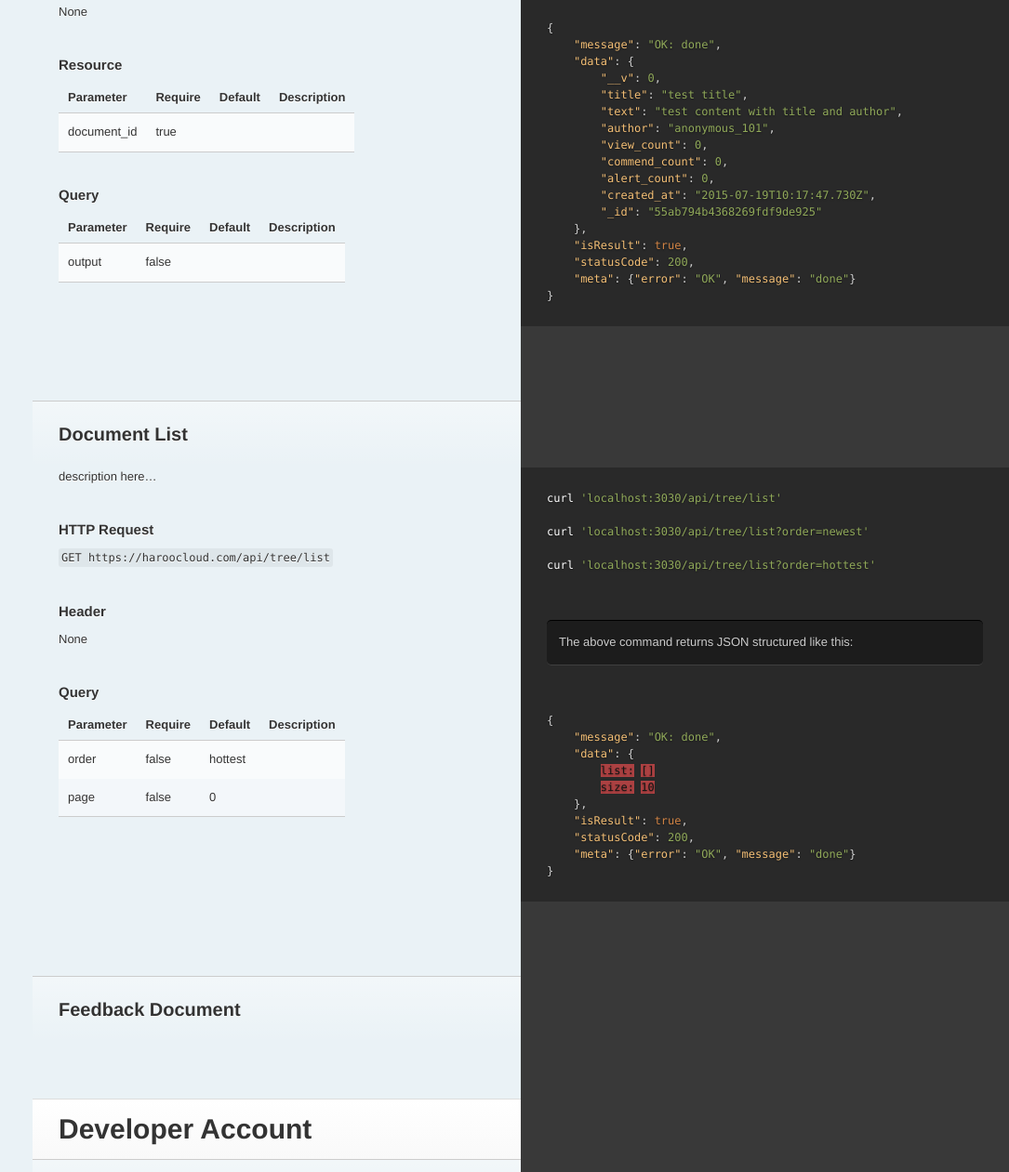
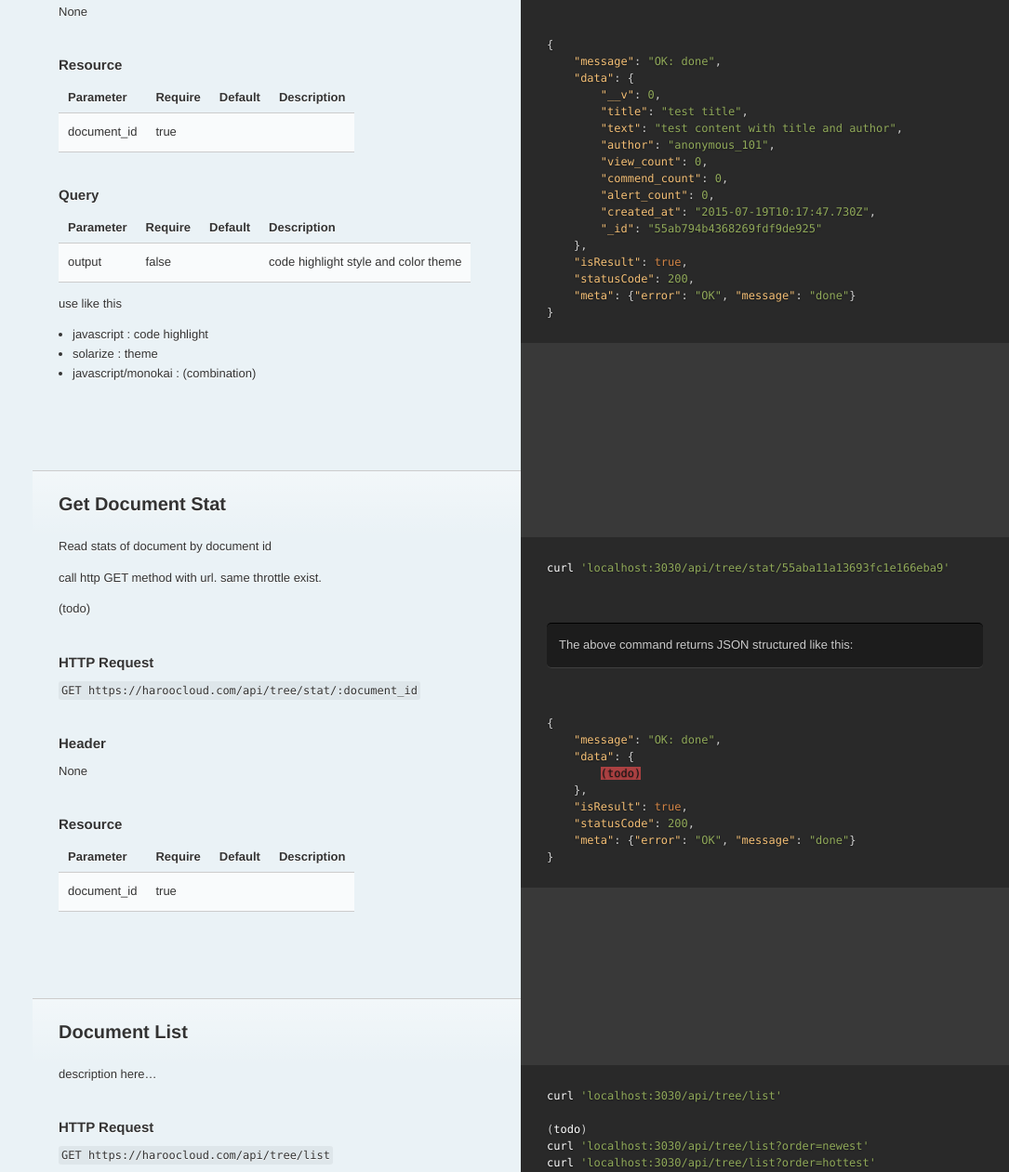
Before and after one commit to soomtong/haroo-cloud-core, a website: page static/dev/doc/index.html in a window 1280 px wide. Shown: the part 1304-2565 px from the top of the page at 93% size, without its empty margins (195-1280 px from the left). Drawn offline with nearby package versions, Linux system fonts and the light colour scheme.

Commit message:
`add` test with more api document

```diff
--- a/static/dev/doc/index.html
+++ b/static/dev/doc/index.html
@@ -123,6 +123,7 @@ but a little district exist here.</p>
 <h2 id="read-document">Read Document</h2>
 <pre class="highlight shell"><code>curl <span class="s1">'localhost:3030/api/tree/doc/55aba11a13693fc1e166eba9'</span>
 
+<span class="o">(</span>todo<span class="o">)</span>
 curl <span class="s1">'localhost:3030/api/tree/doc/55aba11a13693fc1e166eba9?output=clojure'</span>
 </code></pre>
 
@@ -192,6 +193,64 @@ curl <span class="s1">'localhost:3030/api/tree/doc/55aba11a13693fc1e166eba9?outp
 <td>output</td>
 <td>false</td>
 <td></td>
+<td>code highlight style and color theme</td>
+</tr>
+</tbody></table>
+
+<p>use like this</p>
+
+<ul>
+<li>javascript : code highlight</li>
+<li>solarize : theme</li>
+<li>javascript/monokai : (combination)</li>
+</ul>
+
+<h2 id="get-document-stat">Get Document Stat</h2>
+<pre class="highlight shell"><code>curl <span class="s1">'localhost:3030/api/tree/stat/55aba11a13693fc1e166eba9'</span>
+</code></pre>
+
+<blockquote>
+<p>The above command returns JSON structured like this:</p>
+</blockquote>
+<pre class="highlight json"><code><span class="p">{</span><span class="w">
+    </span><span class="nt">"message"</span><span class="p">:</span><span class="w"> </span><span class="s2">"OK: done"</span><span class="p">,</span><span class="w">
+    </span><span class="nt">"data"</span><span class="p">:</span><span class="w"> </span><span class="p">{</span><span class="w">
+        </span><span class="err">(todo)</span><span class="w">
+    </span><span class="p">},</span><span class="w">
+    </span><span class="nt">"isResult"</span><span class="p">:</span><span class="w"> </span><span class="kc">true</span><span class="p">,</span><span class="w">
+    </span><span class="nt">"statusCode"</span><span class="p">:</span><span class="w"> </span><span class="mi">200</span><span class="p">,</span><span class="w">
+    </span><span class="nt">"meta"</span><span class="p">:</span><span class="w"> </span><span class="p">{</span><span class="nt">"error"</span><span class="p">:</span><span class="w"> </span><span class="s2">"OK"</span><span class="p">,</span><span class="w"> </span><span class="nt">"message"</span><span class="p">:</span><span class="w"> </span><span class="s2">"done"</span><span class="p">}</span><span class="w">
+</span><span class="p">}</span><span class="w">
+</span></code></pre>
+
+<p>Read stats of document by document id</p>
+
+<p>call http GET method with url. same throttle exist.</p>
+
+<p>(todo)</p>
+
+<h3 id="http-request">HTTP Request</h3>
+
+<p><code class="prettyprint">GET https://haroocloud.com/api/tree/stat/:document_id</code></p>
+
+<h3 id="header">Header</h3>
+
+<p>None</p>
+
+<h3 id="resource">Resource</h3>
+
+<table><thead>
+<tr>
+<th>Parameter</th>
+<th>Require</th>
+<th>Default</th>
+<th>Description</th>
+</tr>
+</thead><tbody>
+<tr>
+<td>document_id</td>
+<td>true</td>
+<td></td>
 <td></td>
 </tr>
 </tbody></table>
@@ -199,8 +258,8 @@ curl <span class="s1">'localhost:3030/api/tree/doc/55aba11a13693fc1e166eba9?outp
 <h2 id="document-list">Document List</h2>
 <pre class="highlight shell"><code>curl <span class="s1">'localhost:3030/api/tree/list'</span>
 
+<span class="o">(</span>todo<span class="o">)</span>
 curl <span class="s1">'localhost:3030/api/tree/list?order=newest'</span>
-
 curl <span class="s1">'localhost:3030/api/tree/list?order=hottest'</span>
 </code></pre>
 
```
Also changed, not shown: APIs.md (+48 -3 lines), core/models/anonymousStat.js (added, +11 -0 lines), test/7_anonymous_document.js (+28 -0 lines), static/dev/doc/images/logo.png.
